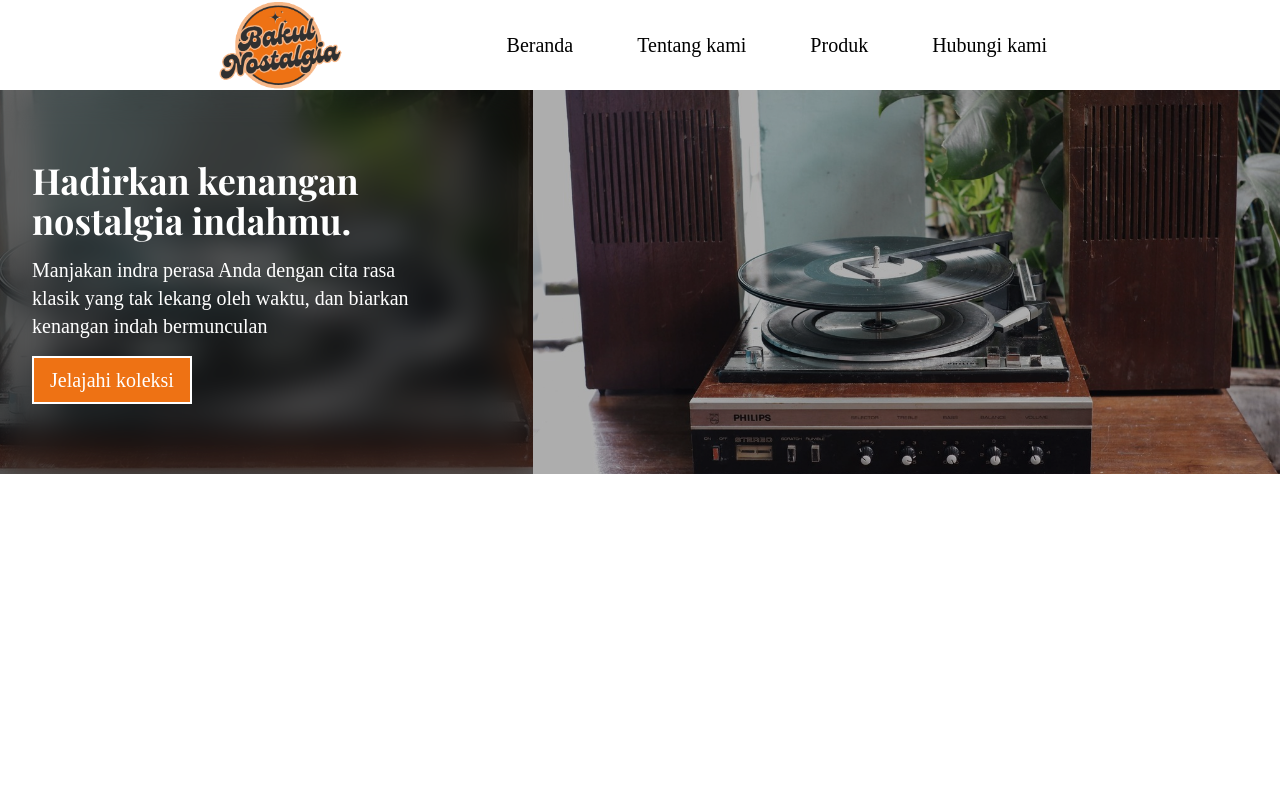
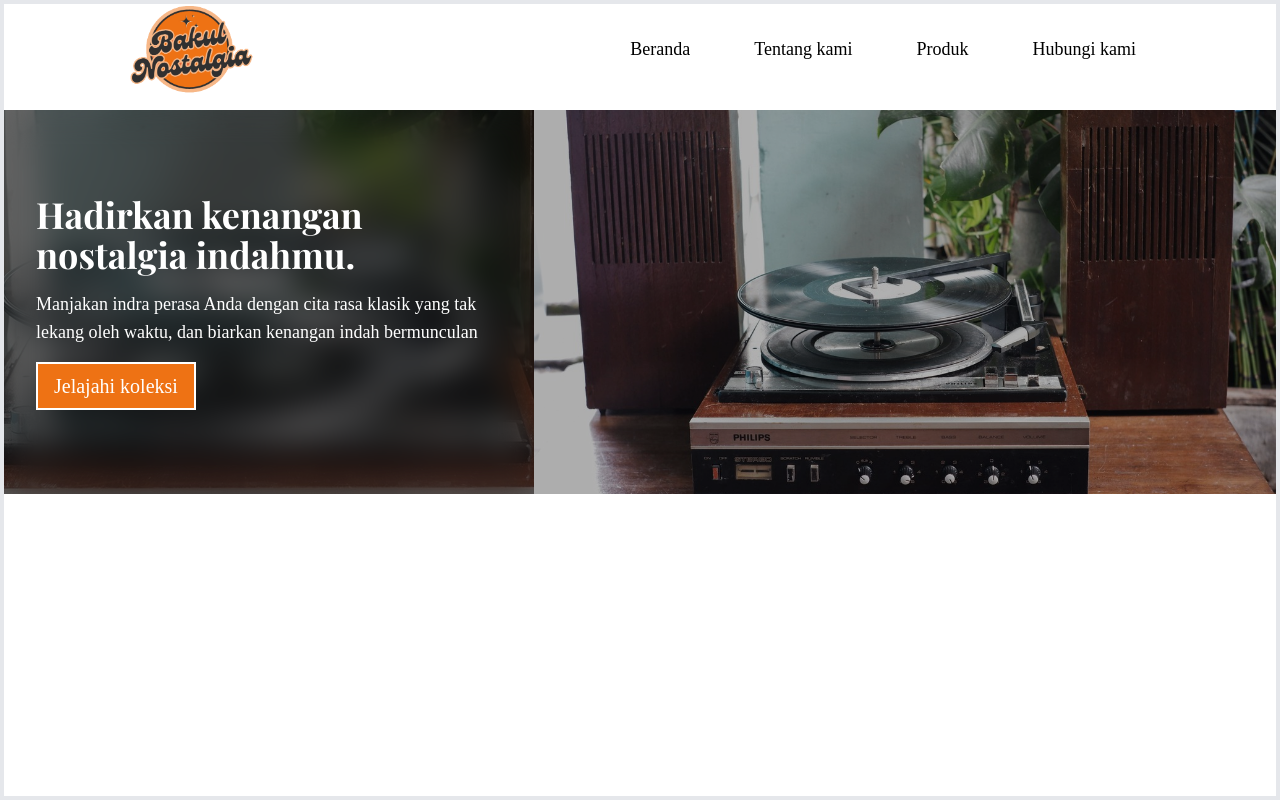
Before and after one commit to fitrifityanto/proyek-bakulnostalgia, a website: page index.html in a window 1280 px wide. Drawn offline with nearby package versions, Linux system fonts and the light colour scheme; a web font is replaced by a local one.

Commit message:
styling: nav hero, dan atur resposive

```diff
--- a/assets/css/main.css
+++ b/assets/css/main.css
@@ -17,5 +17,4 @@
     h2 {
         @apply font-bold;
     }
-
 }
--- a/index.html
+++ b/index.html
@@ -3,8 +3,7 @@
     <meta name="viewport" content="width=device-width, initial-scale=1.0">
     <title>Bakul Nostalgia</title>
 
-<!--    My Own styles-->
-<!--    <link rel="stylesheet" href="assets/css/app.css">-->
+<!--    for styles-->
     <link href="./assets/css/output.css" rel="stylesheet">
 
 <!--    my Google Fonts-->
@@ -21,13 +20,14 @@
 </head>
 
 <body>
-<header>
-    <div class="max-w-5xl flex justify-around items-center px-4 mx-auto">
+<header class="min-h-screen flex flex-col gap-4 border border-4">
+    <div class="flex justify-center items-center">
+        <div class="max-w-screen-lg w-full flex flex-col md:flex-row flex-wrap justify-center md:justify-between items-center">
             <div class="w-32">
                 <img src="assets/image/logo-bakulnostalgia-forweb-fix.png" alt="logo bakulnostalgia">
             </div>
-        <nav>
-            <ul class="pl-0 flex justify-center gap-8">
+            <nav class="text-lg">
+                <ul class="pl-0 flex flex-wrap justify-center gap-8">
                     <li class="transition ease-in-out duration-300 px-4 hover:-translate-y-1 hover:bg-classicOrange hover:text-white"><a href="./">Beranda</a></li>
                     <li class="transition ease-in-out duration-300 px-4 hover:-translate-y-1 hover:bg-classicOrange hover:text-white"><a href="#">Tentang kami</a></li>
                     <li class="transition ease-in-out duration-300 px-4 hover:-translate-y-1 hover:bg-classicOrange hover:text-white"><a href="#">Produk</a></li>
@@ -35,44 +35,25 @@
                 </ul>
             </nav>
         </div>
+    </div>
 
 <!--hero-->
-    <div class="w-full flex">
-        <div class="basis-5/12 flex flex-col gap-4 items-center justify-center">
-            <div class="relative">
-                <img src="assets/image/ph-philips.jpg" alt="ph philips" class="object-none w-full h-96 relative">
+    <div class="w-full flex flex-col lg:flex-row">
+        <div class="lg:basis-5/12 order-last lg:order-first flex flex-col gap-4 items-center justify-center relative">
+            <img src="assets/image/ph-philips.jpg" alt="ph philips" class="object-none w-full h-96 lg:min-h-full relative">
             <div class="absolute inset-0 bg-black bg-opacity-60"></div>
             <div class="absolute inset-0 backdrop-blur-lg"></div>
-                <div class="absolute inset-0 flex flex-col justify-center gap-4 px-8">
-                    <h1 class="text-white max-w-[350px]">Hadirkan kenangan nostalgia indahmu.</h1>
-                    <p class="text-xl text-white max-w-[400px]">Manjakan indra perasa Anda dengan cita rasa klasik yang tak lekang oleh waktu, dan biarkan kenangan indah bermunculan</p>
-                    <button class="self-start px-4 py-2 text-xl bg-classicOrange text-white border-white border-2">Jelajahi koleksi</button>
+            <div class="absolute inset-0 w-full px-8 flex flex-col justify-center items-start md:items-center lg:items-start gap-4">
+                <h1 class="text-white">Hadirkan kenangan nostalgia indahmu.</h1>
+                <p class="text-lg text-white md:text-center lg:text-start">Manjakan indra perasa Anda dengan cita rasa klasik yang tak lekang oleh waktu, dan biarkan kenangan indah bermunculan</p>
+                <button class="px-4 py-2 text-xl bg-classicOrange text-white border-white border-2">Jelajahi koleksi</button>
             </div>
         </div>
-        </div>
-        <div class="basis-7/12 relative">
-            <img src="assets/image/ph-philips.jpg" alt="ph philips" class="object-cover w-full h-96 relative">
+        <div class="lg:basis-7/12 order-first lg:order-last relative">
+            <img src="assets/image/ph-philips.jpg" alt="ph philips" class="object-cover w-full h-96 lg:min-h-full relative">
             <div class="absolute inset-0 bg-black bg-opacity-30"></div>
         </div>
     </div>
-<!--
-    <div class="w-full">
-        <div class="w-full flex items-center gap-8">
-            <div class="w-full relative">
-                <img src="assets/image/ph-philips.jpg" alt="ph philips" class="object-cover w-full h-96 relative">
-                <div class="absolute inset-0 bg-black bg-opacity-60"></div>
-
-                <div class="absolute inset-0 max-w-screen-md flex flex-col gap-4 items-center justify-center mx-auto">
-                    <h1 class="text-white">Hadirkan kenangan nostalgia indahmu.</h1>
-                    <p class="text-xl text-white text-center">Manjakan indra perasa Anda dengan cita rasa klasik yang tak lekang oleh waktu, dan biarkan kenangan indah bermunculan</p>
-                    <button class="px-4 py-2 text-xl bg-classicOrange text-white border-white border-2">Jelajahi koleksi</button>
-            </div>
-            </div>
-
-        </div>
-    </div>
--->
-
 </header>
 
 
```
Also changed, not shown: assets/css/output.css. Lines whose indentation alone changed are shown as unchanged.
